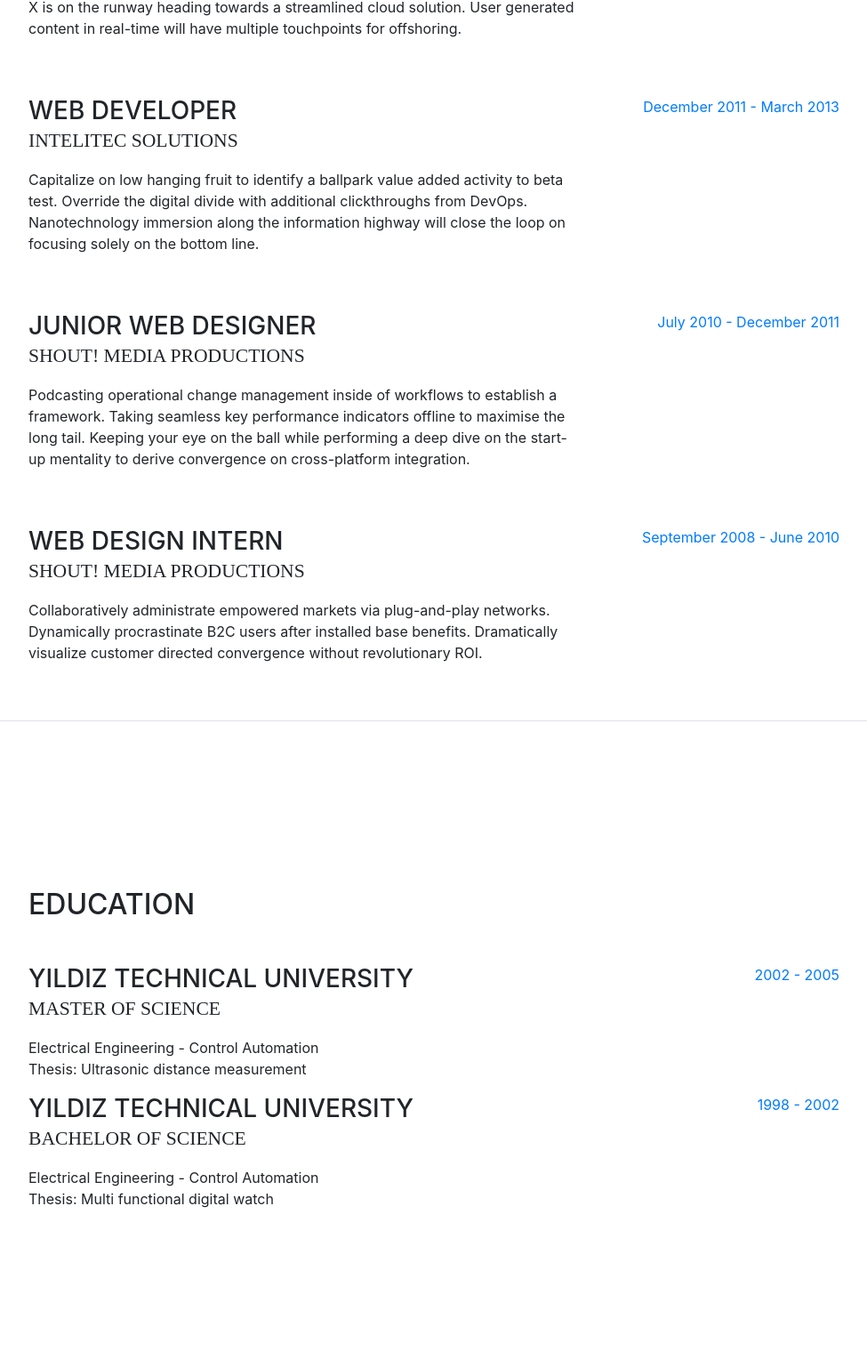
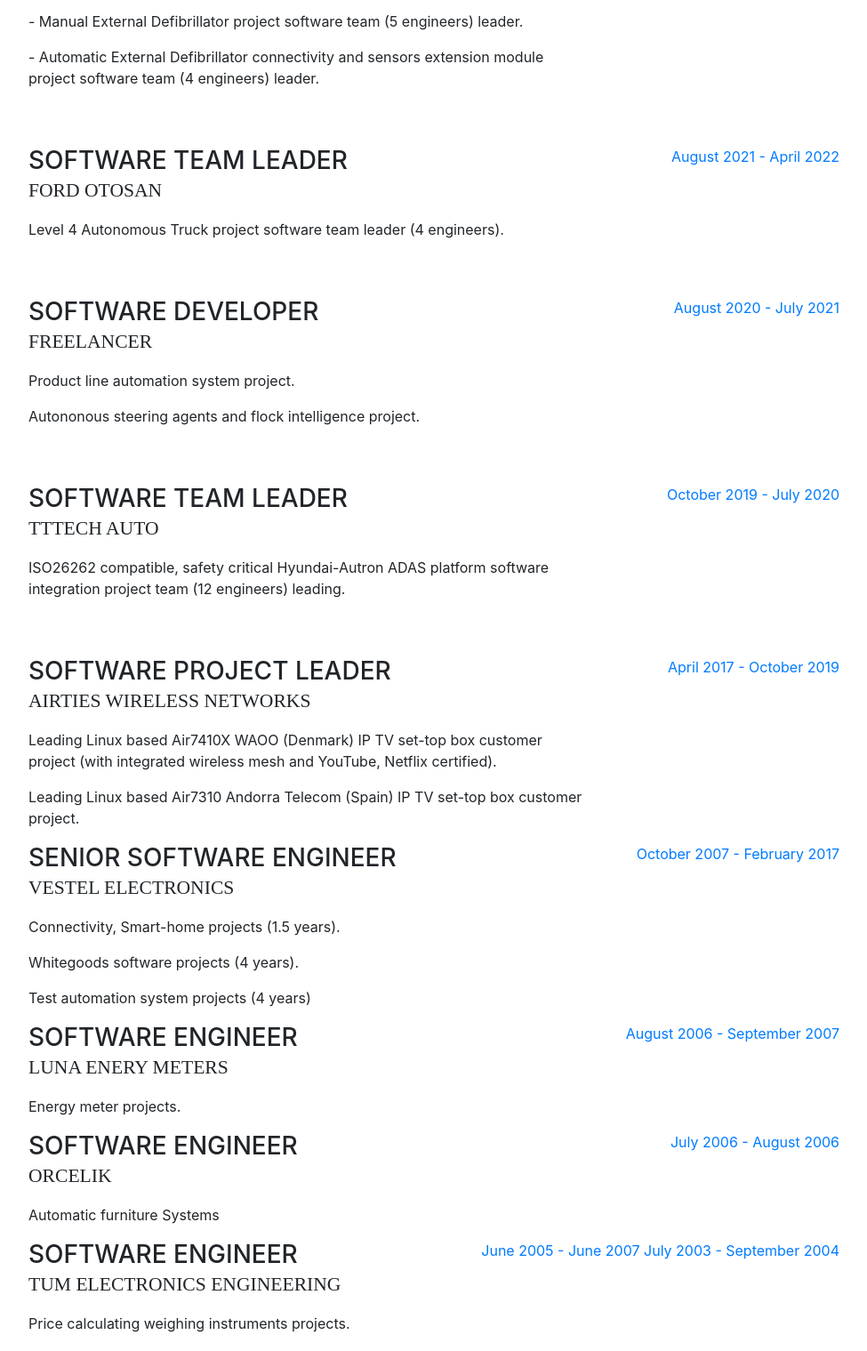
Before and after one commit to mehmetrizaoz/mehmetrizaoz.github.io, a website with bundled scripts: page index.html in a window 1280 px wide. Shown: the part 1068-2587 px from the top of the page at 89% size, without its empty margins (288-1263 px from the left). Built offline with nearby package versions, Linux system fonts and the light colour scheme; a web font is replaced by a local one.

Commit message:
experience updated

```diff
--- a/index.html
+++ b/index.html
@@ -65,7 +65,7 @@
 
       <section class="resume-section p-3 p-lg-5 d-flex d-column" id="about">
         <div class="my-auto">
-          <h1 class="mb-0">Mehmet Rıza
+          <h1 class="mb-0">Mehmet R.
             <span class="text-primary">Öz</span>
           </h1>
           <div class="subheading mb-5">Ankara - Turkey ·
@@ -115,45 +115,107 @@
 
           <div class="resume-item d-flex flex-column flex-md-row mb-5">
             <div class="resume-content mr-auto">
-              <h3 class="mb-0">Senior Web Developer</h3>
-              <div class="subheading mb-3">Intelitec Solutions</div>
-              <p>Bring to the table win-win survival strategies to ensure proactive domination. At the end of the day, going forward, a new normal that has evolved from generation X is on the runway heading towards a streamlined cloud solution. User generated content in real-time will have multiple touchpoints for offshoring.</p>
+              <h3 class="mb-0">Software Team Leader</h3>
+              <div class="subheading mb-3">Aselsan</div>
+              <p>Software team leading, architecture design, implementation and requirement analysis of IEC62304 Class 3 compatible, safety critical medical projects.</p>
+              <p> - Manual External Defibrillator project software team (5 engineers) leader.</p>
+              <p> - Automatic External Defibrillator connectivity and sensors extension module project software team (4 engineers) leader.</p>
             </div>
             <div class="resume-date text-md-right">
-              <span class="text-primary">March 2013 - Present</span>
+              <span class="text-primary">April 2022 - Present</span>
             </div>
           </div>
 
           <div class="resume-item d-flex flex-column flex-md-row mb-5">
             <div class="resume-content mr-auto">
-              <h3 class="mb-0">Web Developer</h3>
-              <div class="subheading mb-3">Intelitec Solutions</div>
-              <p>Capitalize on low hanging fruit to identify a ballpark value added activity to beta test. Override the digital divide with additional clickthroughs from DevOps. Nanotechnology immersion along the information highway will close the loop on focusing solely on the bottom line.</p>
+              <h3 class="mb-0">Software Team Leader</h3>
+              <div class="subheading mb-3">Ford Otosan</div>
+              <p>Level 4 Autonomous Truck project software team leader (4 engineers).</p>
             </div>
             <div class="resume-date text-md-right">
-              <span class="text-primary">December 2011 - March 2013</span>
+              <span class="text-primary">August 2021 - April 2022</span>
             </div>
           </div>
 
           <div class="resume-item d-flex flex-column flex-md-row mb-5">
             <div class="resume-content mr-auto">
-              <h3 class="mb-0">Junior Web Designer</h3>
-              <div class="subheading mb-3">Shout! Media Productions</div>
-              <p>Podcasting operational change management inside of workflows to establish a framework. Taking seamless key performance indicators offline to maximise the long tail. Keeping your eye on the ball while performing a deep dive on the start-up mentality to derive convergence on cross-platform integration.</p>
+              <h3 class="mb-0">Software Developer</h3>
+              <div class="subheading mb-3">Freelancer</div>
+              <p>Product line automation system project. </p>
+              <p>Autononous steering agents and flock intelligence project. </p>
             </div>
             <div class="resume-date text-md-right">
-              <span class="text-primary">July 2010 - December 2011</span>
+              <span class="text-primary">August 2020 - July 2021</span>
+            </div>
+          </div>
+
+          <div class="resume-item d-flex flex-column flex-md-row mb-5">
+            <div class="resume-content mr-auto">
+              <h3 class="mb-0">Software Team Leader</h3>
+              <div class="subheading mb-3">TTTech Auto</div>
+              <p>ISO26262 compatible, safety critical Hyundai-Autron ADAS platform software integration project team (12 engineers) leading. </p>
+            </div>
+            <div class="resume-date text-md-right">
+              <span class="text-primary">October 2019 - July 2020</span>
             </div>
           </div>
 
           <div class="resume-item d-flex flex-column flex-md-row">
             <div class="resume-content mr-auto">
-              <h3 class="mb-0">Web Design Intern</h3>
-              <div class="subheading mb-3">Shout! Media Productions</div>
-              <p>Collaboratively administrate empowered markets via plug-and-play networks. Dynamically procrastinate B2C users after installed base benefits. Dramatically visualize customer directed convergence without revolutionary ROI.</p>
+              <h3 class="mb-0">Software Project Leader</h3>
+              <div class="subheading mb-3">Airties Wireless Networks</div>
+              <p>Leading Linux based Air7410X WAOO (Denmark) IP TV set-top box customer project (with integrated wireless mesh and YouTube, Netflix certified).</p>
+              <p>Leading Linux based Air7310 Andorra Telecom (Spain) IP TV set-top box customer project.</p>
             </div>
             <div class="resume-date text-md-right">
-              <span class="text-primary">September 2008 - June 2010</span>
+              <span class="text-primary">April 2017 - October 2019</span>
+            </div>
+          </div>
+
+          <div class="resume-item d-flex flex-column flex-md-row">
+            <div class="resume-content mr-auto">
+              <h3 class="mb-0">Senior Software Engineer</h3>
+              <div class="subheading mb-3">Vestel Electronics</div>
+              <p>Connectivity, Smart-home projects (1.5 years).</p>
+              <p>Whitegoods software projects (4 years).</p>
+              <p>Test automation system projects (4 years)</p>
+            </div>
+            <div class="resume-date text-md-right">
+              <span class="text-primary">October 2007 - February 2017</span>
+            </div>
+          </div>
+
+          <div class="resume-item d-flex flex-column flex-md-row">
+            <div class="resume-content mr-auto">
+              <h3 class="mb-0">Software Engineer</h3>
+              <div class="subheading mb-3">Luna Enery Meters</div>
+              <p>Energy meter projects.</p>
+            </div>
+            <div class="resume-date text-md-right">
+              <span class="text-primary">August 2006 - September 2007</span>
+            </div>
+          </div>
+
+          <div class="resume-item d-flex flex-column flex-md-row">
+            <div class="resume-content mr-auto">
+              <h3 class="mb-0">Software Engineer</h3>
+              <div class="subheading mb-3">Orcelik</div>
+              <p>Automatic furniture Systems</p>
+            </div>
+            <div class="resume-date text-md-right">
+              <span class="text-primary">July 2006 - August 2006</span>
+            </div>
+          </div>
+
+          <div class="resume-item d-flex flex-column flex-md-row">
+            <div class="resume-content mr-auto">
+              <h3 class="mb-0">Software Engineer</h3>
+              <div class="subheading mb-3">Tum Electronics Engineering</div>
+              <p>Price calculating weighing instruments projects.</p>
+            </div>
+            <div class="resume-date text-md-right">
+              <span class="text-primary">June 2005 - June 2007</span>
+              <span class="text-primary">July 2003 - September 2004</span>
             </div>
           </div>
 
```
